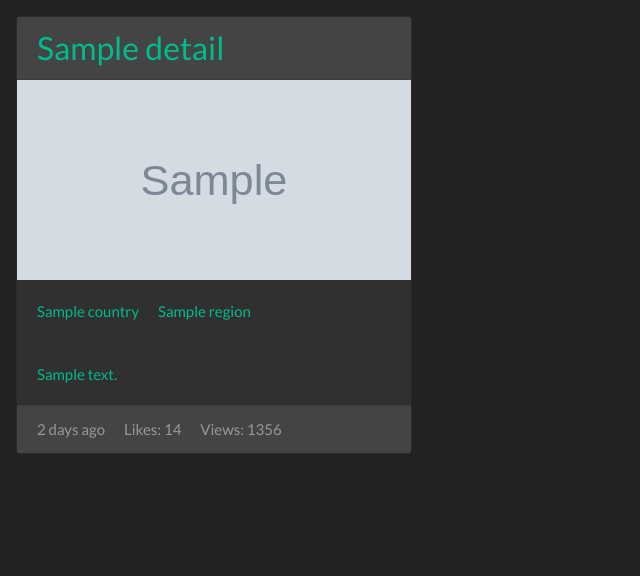
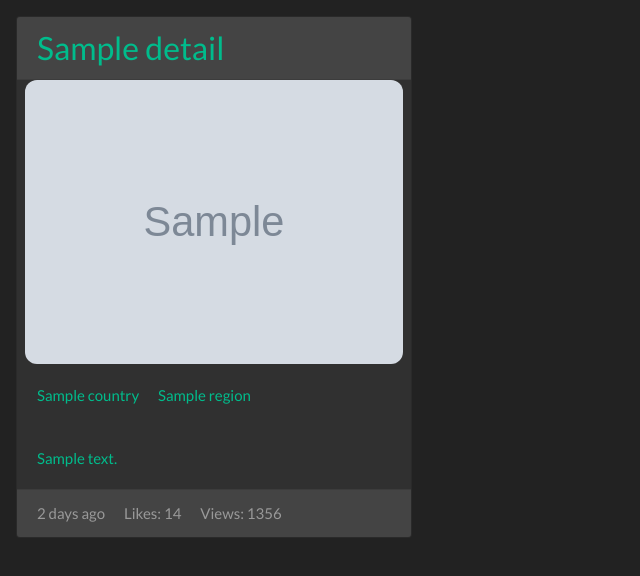
Before and after one commit to Sarosim/photo-locations, a Flask app: page /landing in a window 1280 px wide. Shown: the top 576 px of the page, without its empty margins (0-640 px from the left). Run offline with Flask 2, Linux system fonts and the light colour scheme; grey boxes marked "Sample" are stand-in pictures; a database or web service that is not in the repository returns one stand-in record (values such as "Sample title"); some libraries are stand-ins or nearby versions.

Commit message:
landing page image display sorted

```diff
--- a/static/css/default.css
+++ b/static/css/default.css
@@ -11,3 +11,20 @@ postcard-link {
 .image-small {
     max-height: 200px;
 }
+
+.postcard-image {
+    display: block;
+    max-width: 96%;
+   /* max-height: 200px;*/
+
+    height: auto;
+    margin-left: auto;
+    margin-right: auto;
+    border-radius: 12px;
+
+}
+
+.postcard-image: hover {
+    -webkit-filter: blur(4px);
+    filter: blur(4px);
+}
--- a/templates/landing.html
+++ b/templates/landing.html
@@ -13,7 +13,7 @@
                     <h5 class="card-title">Special title treatment</h5>
                     <h6 class="card-subtitle text-muted">Support card subtitle</h6>
                 </div>-->
-                    <img style="height: 200px; width: 100%; display: block;" src={{entry.image_url}} alt="Card image">
+                    <img class="postcard-image" src={{entry.image_url}} alt="Card image">
                     <div class="card-body">
                         <span class="card-text pr-3">{{entry.country}}</span>
                         <span class="card-text">{{entry.region}}</span>
```
